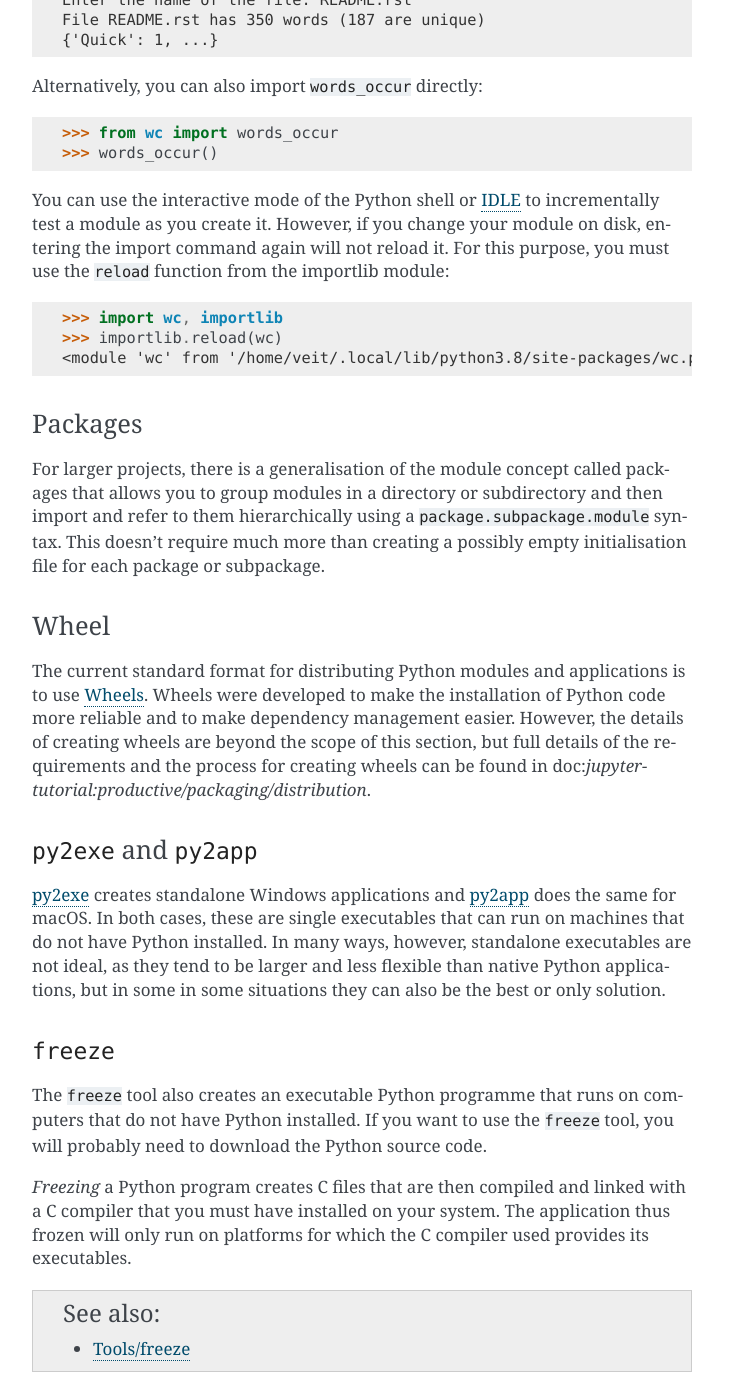
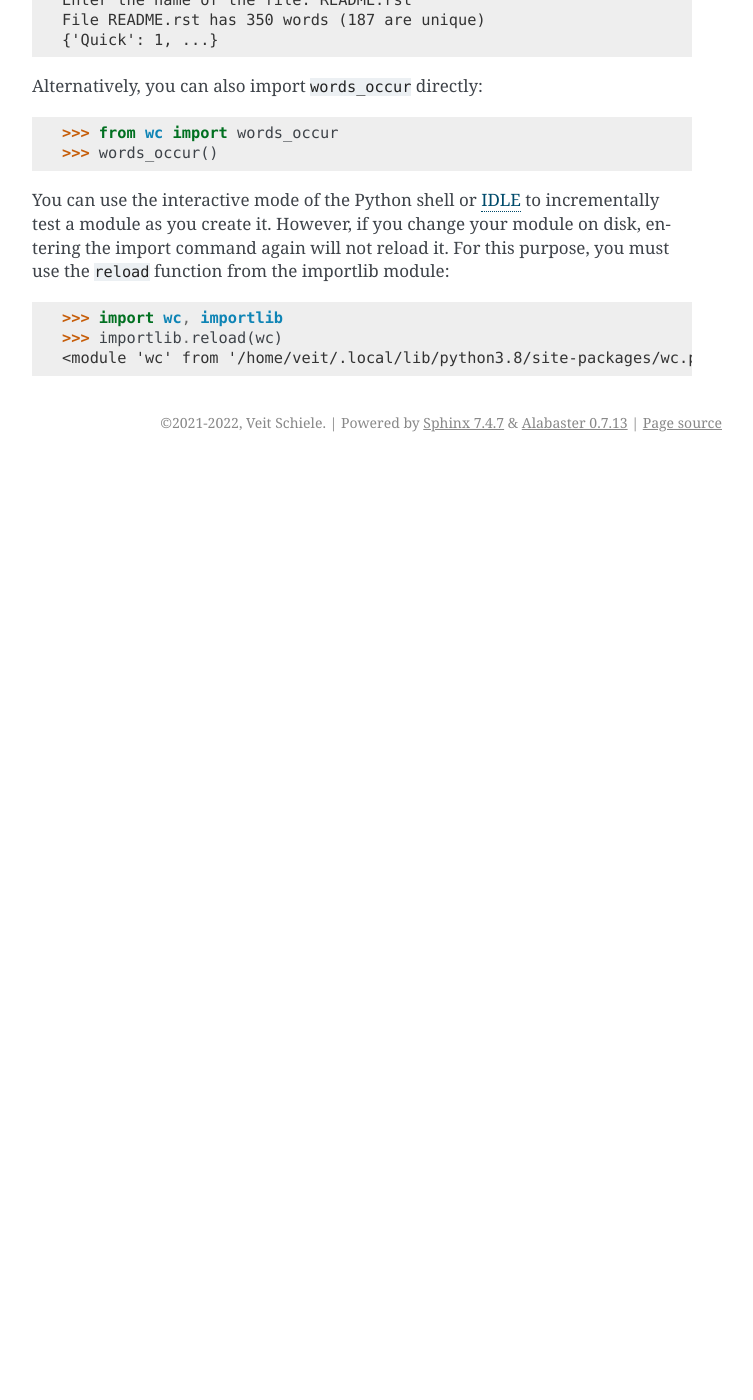
Before and after one commit to veit/python-basics-tutorial, a Sphinx documentation site: the page built from docs/modules/index.rst, in a window 1280 px wide and 1400 px high, scrolled down 2481 px. Shown: the whole window, without its empty margins (388-1141 px from the left). Built offline with Sphinx 7.4.7, drawn with Linux system fonts in a browser that asks for light colours; pages that are not in the unit, such as notebooks, are missing from menus; after the commit the page ends 2943 px from its top, so only the background shows below that; some of the changed text lies outside the part shown.

Commit message:
:memo: Rearrange modules and packages

```diff
--- a/docs/index.rst
+++ b/docs/index.rst
@@ -17,7 +17,8 @@
    input
    control-flows/index
    functions/index
-   modules-packages/index
+   modules/index
+   libs/index
    oop/index
    save-data/index
    test/index
--- a/docs/modules-packages/index.rst
+++ b/docs/modules/index.rst
@@ -1,5 +1,5 @@
-Modules and packages
-====================
+Modules
+=======
 
 Modules are used in Python to organise larger projects. The Python standard
 library is divided into modules to make it more manageable. You don’t have to
@@ -109,49 +109,3 @@
     >>> import wc, importlib
     >>> importlib.reload(wc)
     <module 'wc' from '/home/veit/.local/lib/python3.8/site-packages/wc.py'>
-
-Packages
-~~~~~~~~
-
-For larger projects, there is a generalisation of the module concept called
-packages that allows you to group modules in a directory or subdirectory and
-then import and refer to them hierarchically using a
-``package.subpackage.module`` syntax. This doesn’t require much more than
-creating a possibly empty initialisation file for each package or subpackage.
-
-Wheel
-~~~~~
-
-The current standard format for distributing Python modules and applications is
-to use `Wheels <https://pythonwheels.com/>`_. Wheels were developed to make the
-installation of Python code more reliable and to make dependency management
-easier. However, the details of creating wheels are beyond the scope of this
-section, but full details of the requirements and the process for creating
-wheels can be found in doc:`jupyter-tutorial:productive/packaging/distribution`.
-
-``py2exe`` and ``py2app``
-~~~~~~~~~~~~~~~~~~~~~~~~~
-
-`py2exe <https://www.py2exe.org/>`_ creates standalone Windows applications and
-`py2app <https://py2app.readthedocs.io/en/latest/>`_ does the same for macOS. In
-both cases, these are single executables that can run on machines that do not
-have Python installed. In many ways, however, standalone executables are not
-ideal, as they tend to be larger and less flexible than native Python
-applications, but in some in some situations they can also be the best or only
-solution.
-
-``freeze``
-~~~~~~~~~~
-
-The ``freeze`` tool also creates an executable Python programme that runs on
-computers that do not have Python installed. If you want to use the ``freeze``
-tool, you will probably need to download the Python source code.
-
-*Freezing* a Python program creates C files that are then compiled and linked
-with a C compiler that you must have installed on your system. The application
-thus frozen will only run on platforms for which the C compiler used provides
-its executables.
-
-.. seealso::
-
-    * `Tools/freeze <https://github.com/python/cpython/tree/main/Tools/freeze>`_
```
Also changed, not shown: docs/libs/index.rst (added, +15 -0 lines), docs/libs/packages.rst (added, +39 -0 lines), docs/types/numbers.rst (+3 -4 lines), docs/modules/wc.py (renamed from docs/modules-packages/wc.py).
